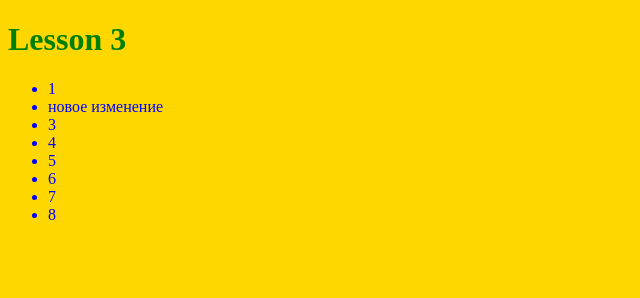
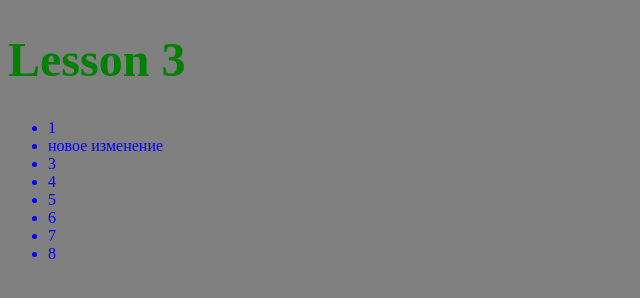
Before and after one commit to innasabada/github-test-site, a plain HTML site: page index.html in a window 1280 px wide. Shown: the whole page, without its empty margins (0-640 px from the left). Drawn offline with Linux system fonts and the light colour scheme.

Commit message:
chenge bg grey

```diff
--- a/style.css
+++ b/style.css
@@ -1,8 +1,9 @@
 body{
-	background: gold;
+	background: grey;
 }
 h1{
 	color: green;
+	font-size: 48px;
 }
 ul li{
 	color: blue;
```
